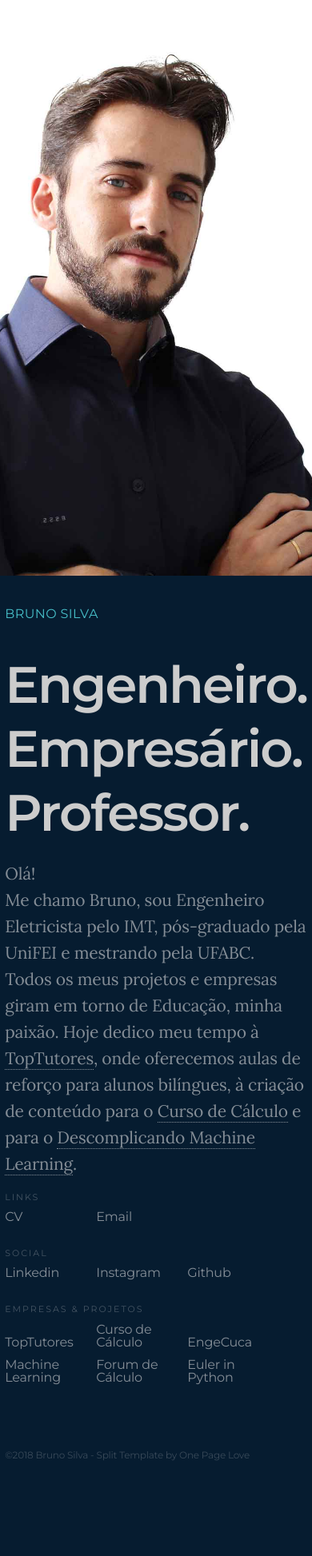
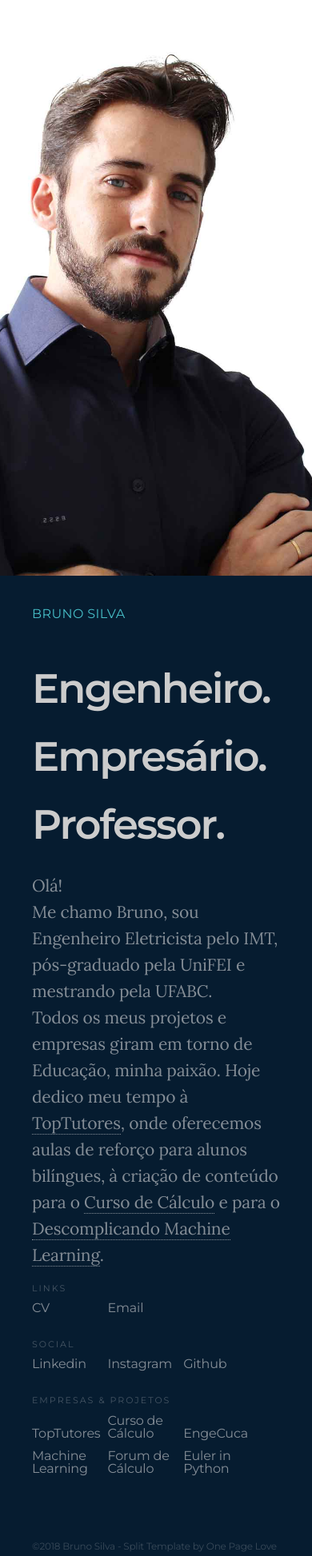
Before and after one commit to bru1987/bru1987.github.io, a Jekyll site: the page built from index.html, in a window 390 px wide. Shown: the whole page at 80% size. Built offline with Jekyll 4.4.1, drawn with Linux system fonts in a browser that asks for light colours; before the commit the page ends 1832 px from its top, so only the background shows below that.

```diff
--- a/assets/css/split.css
+++ b/assets/css/split.css
@@ -186,6 +186,11 @@ ul#projects {
     color: #47bec7; }
   .split-intro .tagline {
     color: #CCCCCC; }
+    @media (max-width: 400px) {
+      .split-intro .tagline {
+        font-size: 3.2rem;
+      }
+    }
 
 .split-bio {
   padding: 40px 0 40px 0;
```
